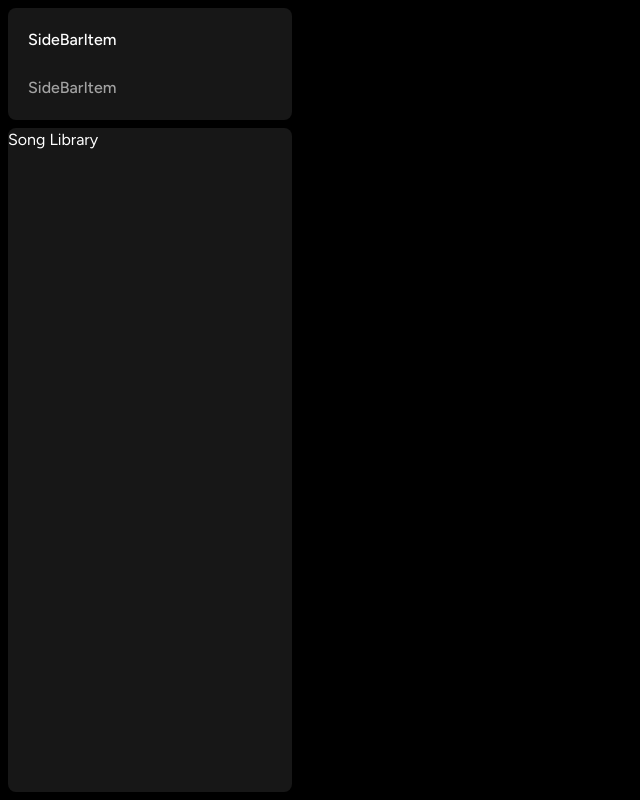
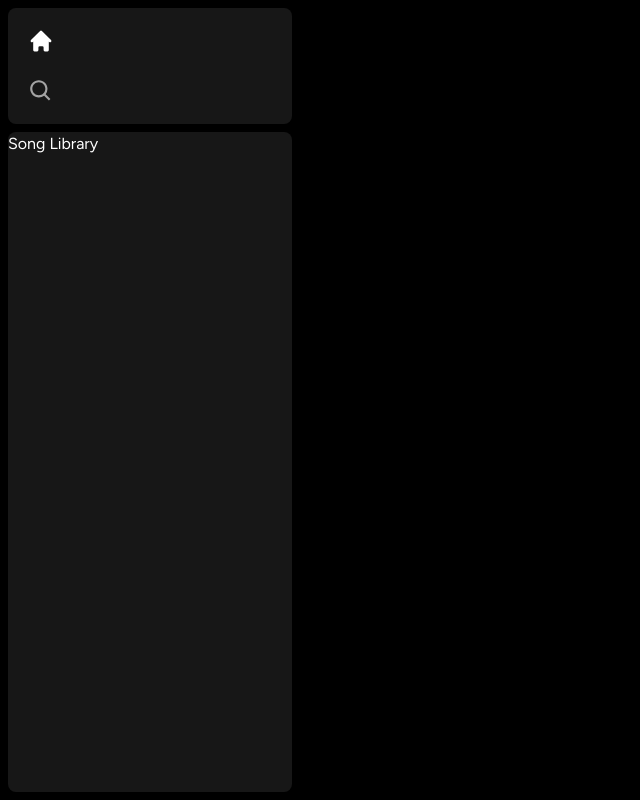
Before and after one commit to GrungeElFz/NextJS_Spotify.Clone, a Next.js app: page / in a window 1280 px wide. Shown: the whole page, without its empty margins (0-640 px from the left). Built offline with nearby package versions, Linux system fonts and the light colour scheme.

Commit message:
Modified:   Remapped `icon` prop to `Icon` (components/SideBarItem.tsx)             Replaced 'Sidebar Item' with `<Icon size={26) />`

```diff
--- a/components/SideBarItem.tsx
+++ b/components/SideBarItem.tsx
@@ -10,7 +10,7 @@ interface SideBarItemProps {
 }
 
 const SideBarItem: React.FC<SideBarItemProps> = ({
-  icon,
+  icon: Icon,
   label,
   active,
   href,
@@ -23,7 +23,7 @@ const SideBarItem: React.FC<SideBarItemProps> = ({
         active && "text-white"
       )}
     >
-      SideBarItem
+      <Icon size={26} />
     </Link>
   );
 };
```
